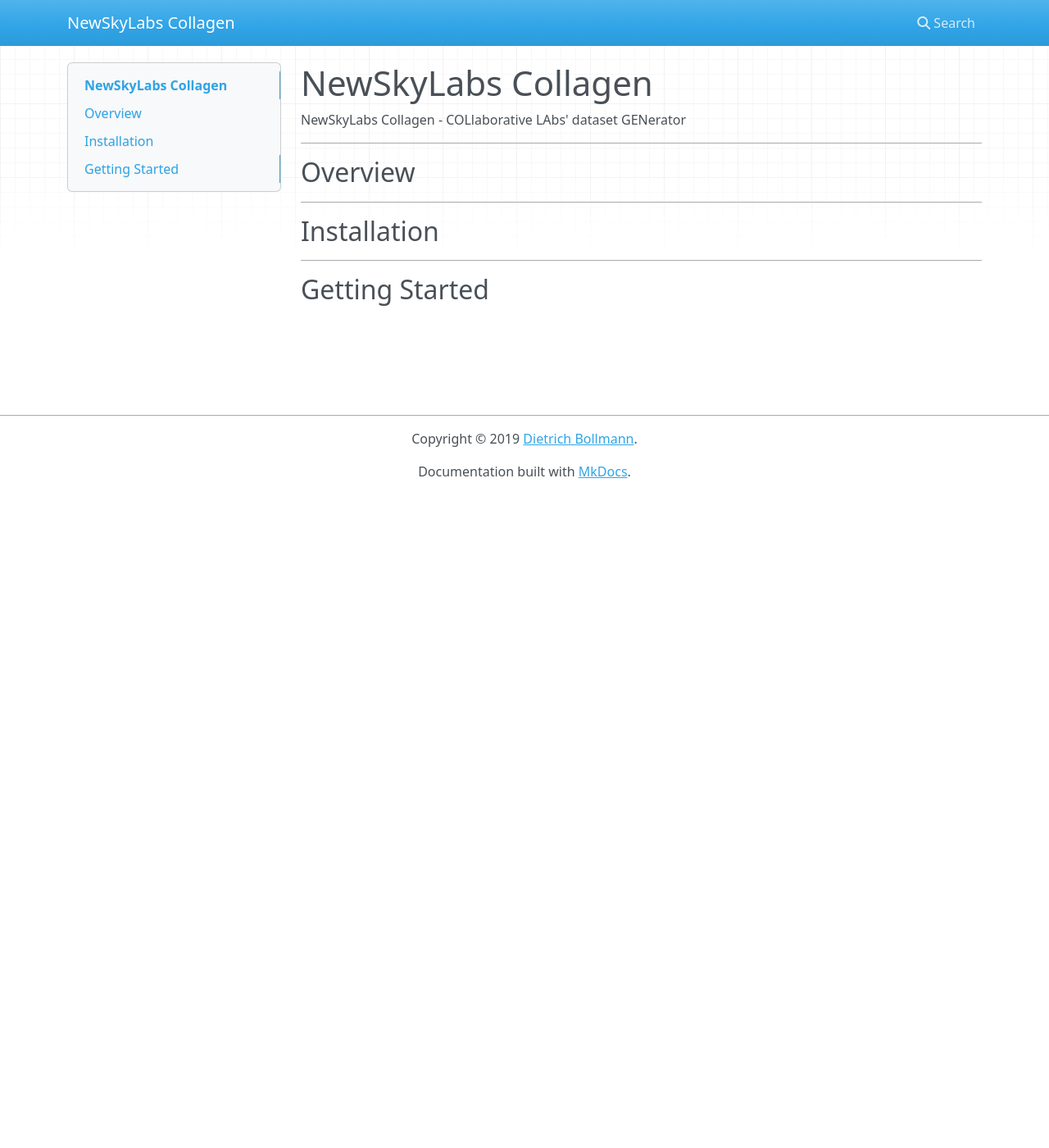
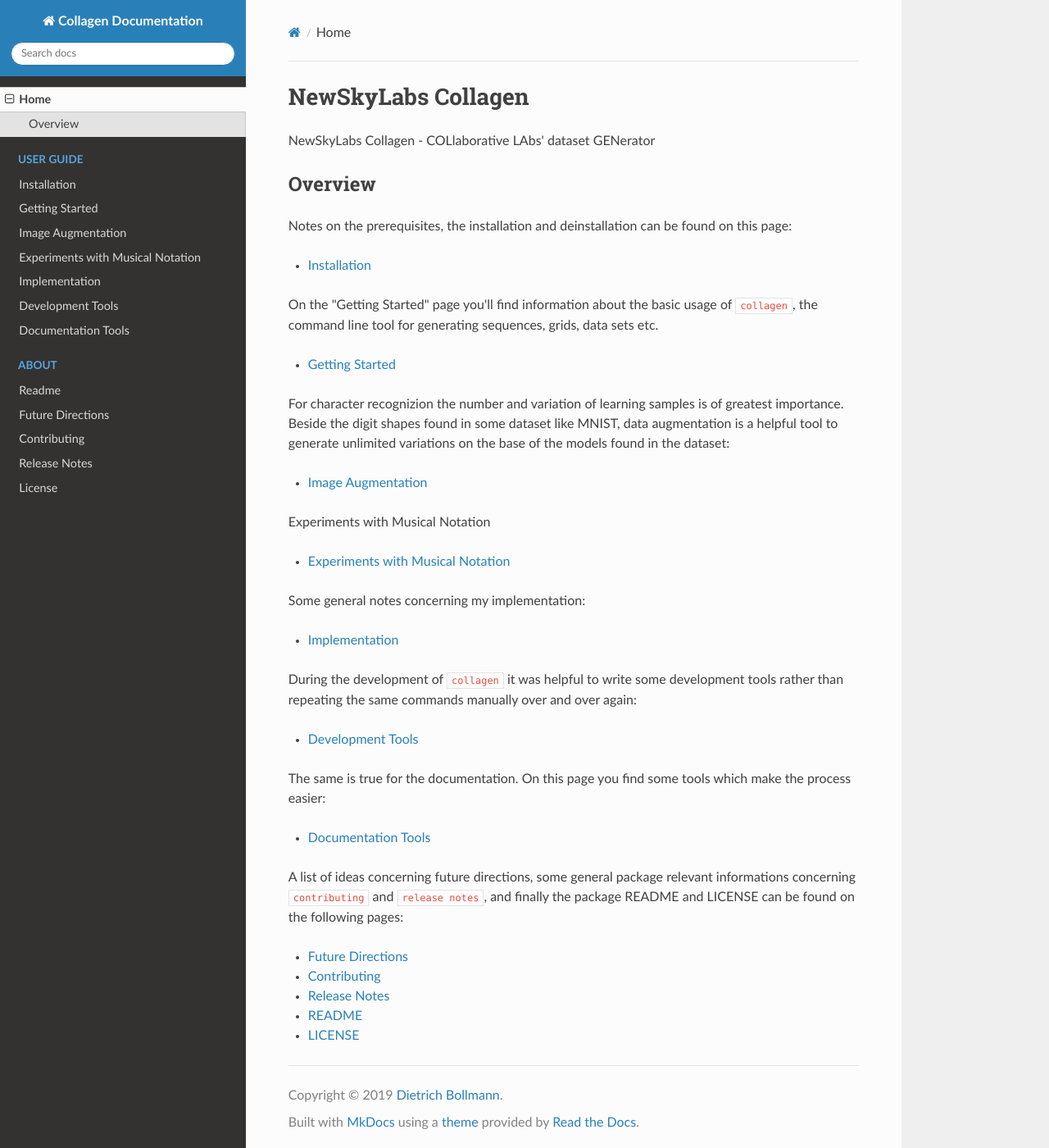
Before and after one commit to newskylabs/newskylabs-collagen, an MkDocs documentation site: the page built from docs/index.md, in a window 1280 px wide and 1400 px high. Shown: the whole window at 82% size. Built offline with MkDocs 1.6.1, drawn with Linux system fonts in a browser that asks for light colours; nearby versions of some CDN libraries; old or Windows-style settings are respelled for this version of MkDocs.

Commit message:
Comitting the current state of my collagen project

```diff
--- a/docs/index.md
+++ b/docs/index.md
@@ -1,15 +1,54 @@
+
 # NewSkyLabs Collagen
 
 NewSkyLabs Collagen - COLlaborative LAbs' dataset GENerator
 
----
-
 ## Overview
 
----
+Notes on the prerequisites, the installation and deinstallation can be
+found on this page:
 
-## Installation
+- [Installation](user-guide/installation.md)
 
----
+On the "Getting Started" page you'll find information about the basic
+usage of `collagen`, the command line tool for generating sequences,
+grids, data sets etc.
 
-## Getting Started
+- [Getting Started](user-guide/getting-started.md)
+
+For character recognizion the number and variation of learning samples
+is of greatest importance.  Beside the digit shapes found in some
+dataset like MNIST, data augmentation is a helpful tool to generate
+unlimited variations on the base of the models found in the dataset:
+
+- [Image Augmentation](user-guide/image-augmentation.md)
+
+Experiments with Musical Notation
+
+- [Experiments with Musical Notation](user-guide/experiments-with-musical-notation.md)
+
+Some general notes concerning my implementation:
+
+- [Implementation](user-guide/implementation.md)
+
+During the development of `collagen` it was helpful to write some
+development tools rather than repeating the same commands manually
+over and over again:
+
+- [Development Tools](user-guide/development-tools.md)
+
+The same is true for the documentation.  On this page you find some
+tools which make the process easier:
+
+- [Documentation Tools](user-guide/documentation-tools.md)
+
+A list of ideas concerning future directions, some general package
+relevant informations concerning `contributing` and `release notes`,
+and finally the package README and LICENSE can be found on the
+following pages:
+
+- [Future Directions](about/future-directions.md)
+- [Contributing](about/CONTRIBUTING.md)
+- [Release Notes](about/release-notes.md)
+- [README](about/README.md)
+- [LICENSE](about/LICENSE.md)
--- a/mkdocs.yml
+++ b/mkdocs.yml
@@ -14,15 +14,29 @@
 ## limitations under the License.
 ## ---------------------------------------------------------
 
-site_name: NewSkyLabs Collagen
-site_description: NewSkyLabs Collagen Documentation.
+# collagen docs
+
+site_name: Collagen Documentation
+site_description: Collagen Documentation.
 site_author: Dietrich Bollmann
-
-theme:
-  name: mkdocs
-
-nav:
-  - Home: index.md
+theme: readthedocs
+extra_css: [extra.css]
+pages:
+- Home: index.md
+- User Guide:
+  - Installation: user-guide/installation.md
+  - Getting Started: user-guide/getting-started.md
+  - Image Augmentation: user-guide/image-augmentation.md
+  - Experiments with Musical Notation: user-guide/experiments-with-musical-notation.md
+  - Implementation: user-guide/implementation.md
+  - Development Tools: user-guide/development-tools.md
+  - Documentation Tools: user-guide/documentation-tools.md
+- About:
+  - Readme: about/README.md
+  - Future Directions: about/future-directions.md
+  - Contributing: about/CONTRIBUTING.md
+  - Release Notes: about/release-notes.md
+  - License: about/LICENSE.md
 
 copyright: Copyright &copy; 2019 <a href="http://dietrich.newskylabs.net/">Dietrich Bollmann</a>.
 
--- a/newskylabs/collagen/__about__.py
+++ b/newskylabs/collagen/__about__.py
@@ -34,17 +34,17 @@
     '__date__',
 ]
 
-__package_name__ = 'collagen'
+__package_name__ = 'newskylabs-collagen'
 __version__      = '0.0.1.dev1'
 __status__       = 'Development'
-__description__  = '{'name': 'NewSkyLabs'} Python project {}'.format(__package_name__)
+__description__  = 'NewSkyLabs Python project {}'.format(__package_name__)
 __author__       = 'Dietrich Bollmann'
 __authors__      = [__author__]
 __maintainer__   = __author__
 __email__        = 'dietrich@newskylabs.net'
 __contact__      = __email__
 __copyright__    = 'Copyright 2019 {}'.format(__author__)
-__url__          = 'http://newskylabs.net/python/packages/{}'.format(__package_name__)
+__url__          = 'http://newskylabs.com/python/packages/{}'.format(__package_name__)
 __license__      = 'Apache License 2.0, http://www.apache.org/licenses/LICENSE-2.0'
 __date__         = '2019/03/07'
 
```
Also changed, not shown: README.md (+345 -11 lines), setup.py (+52 -3 lines), 2 other files.
